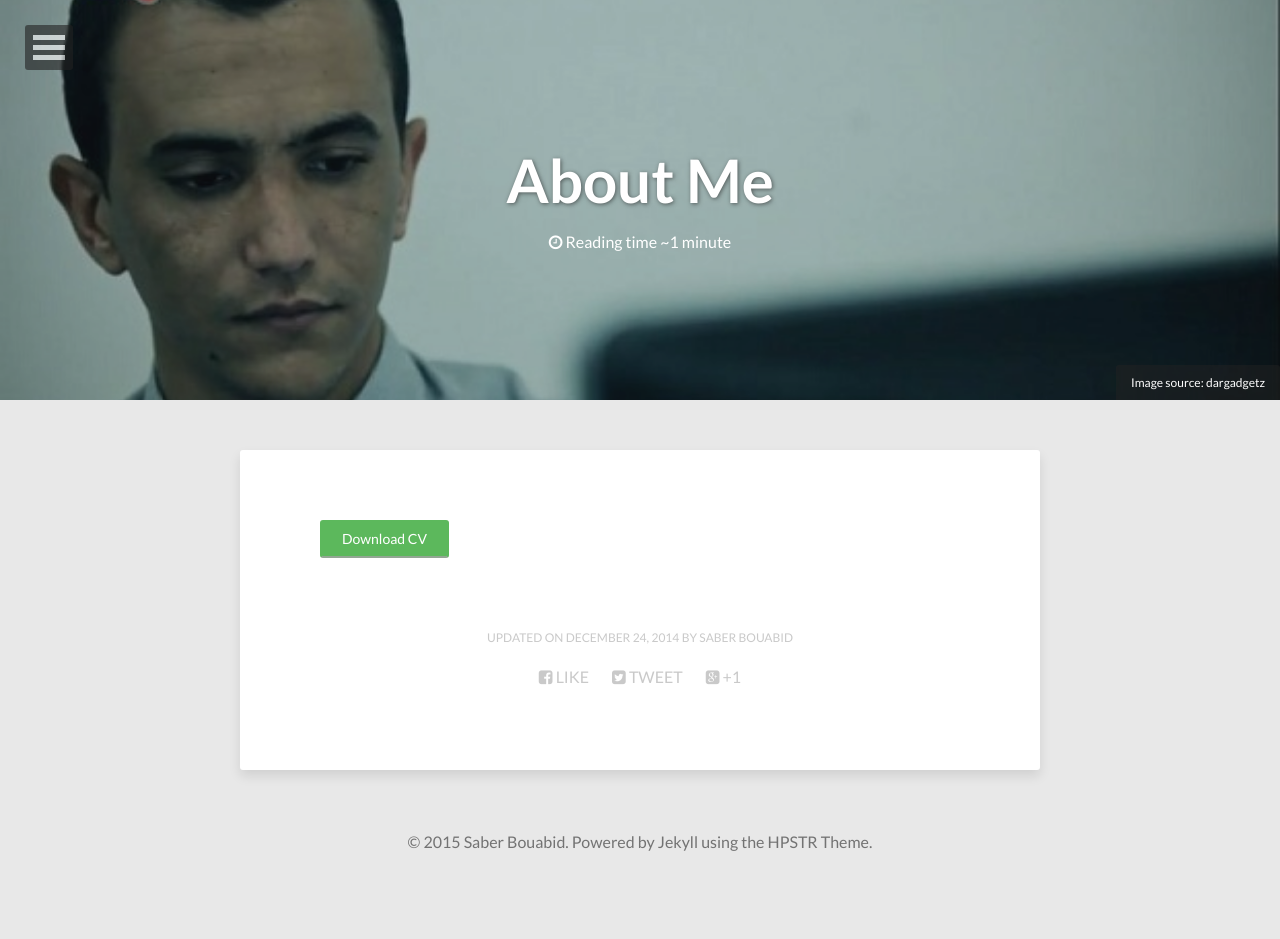
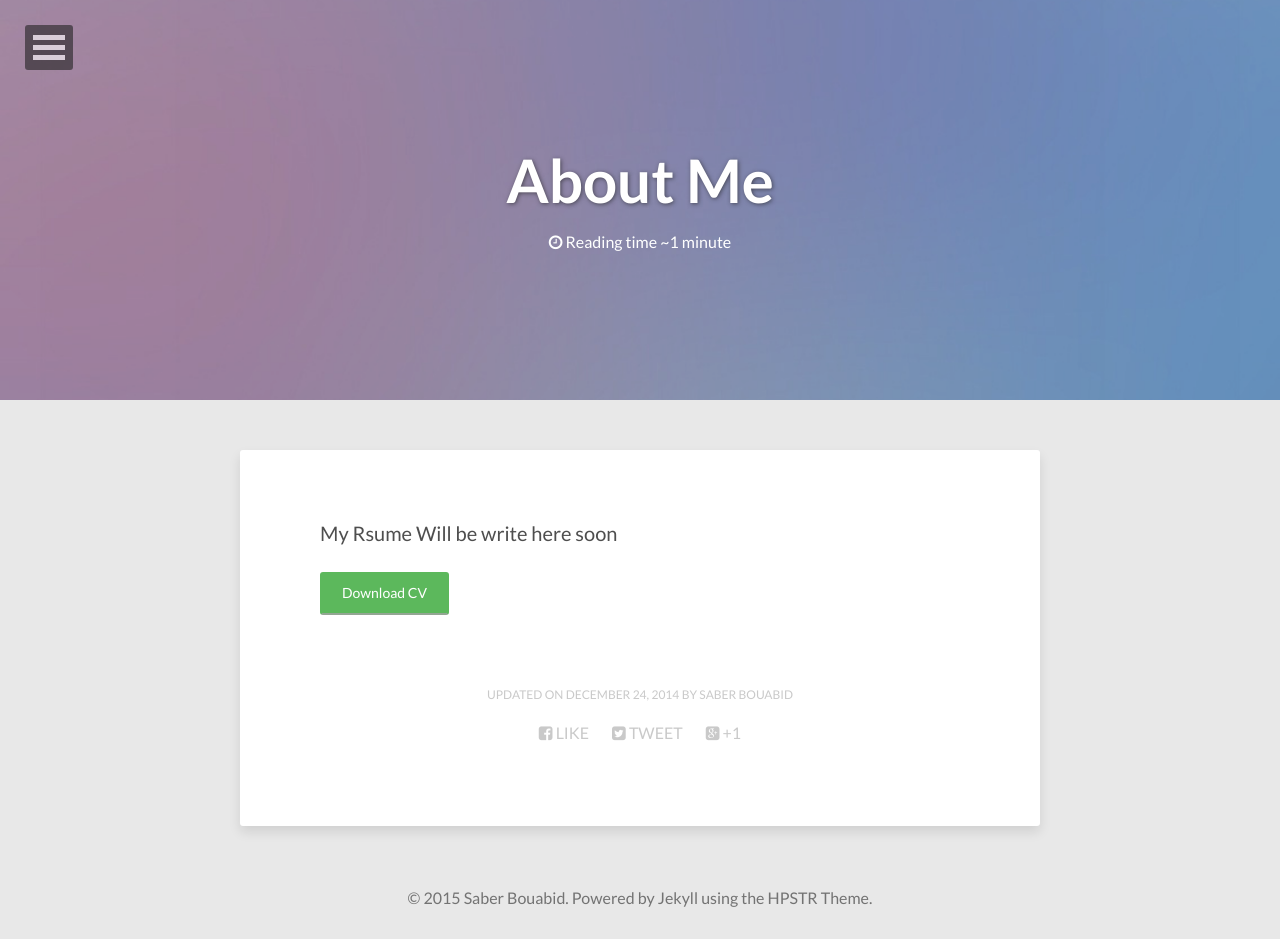
Before and after one commit to saberbouabid/WEBS, a Jekyll site: the page built from about/index.md, in a window 1280 px wide. Built offline with Jekyll 4.4.1, drawn with Linux system fonts in a browser that asks for light colours; nearby versions of some CDN libraries; before the commit the page ends 900 px from its top, so only the background shows below that.

Commit message:
Update index.md

```diff
--- a/about/index.md
+++ b/about/index.md
@@ -2,12 +2,13 @@
 layout: page
 title: About Me
 image:
-  feature: about.jpg
-  credit: dargadgetz
-  creditlink: http://www.dargadgetz.com/ios-7-abstract-wallpaper-pack-for-iphone-5-and-ipod-touch-retina/
+  feature: abstract-5.jpg
+  credit:
+  creditlink:
 comments: false
 modified: 2014-12-24
 ---
 
+My  Rsume Will be write here  soon
 
 <a href="{{ site.url }}/#/" class="btn btn-success">Download CV </a>
```
